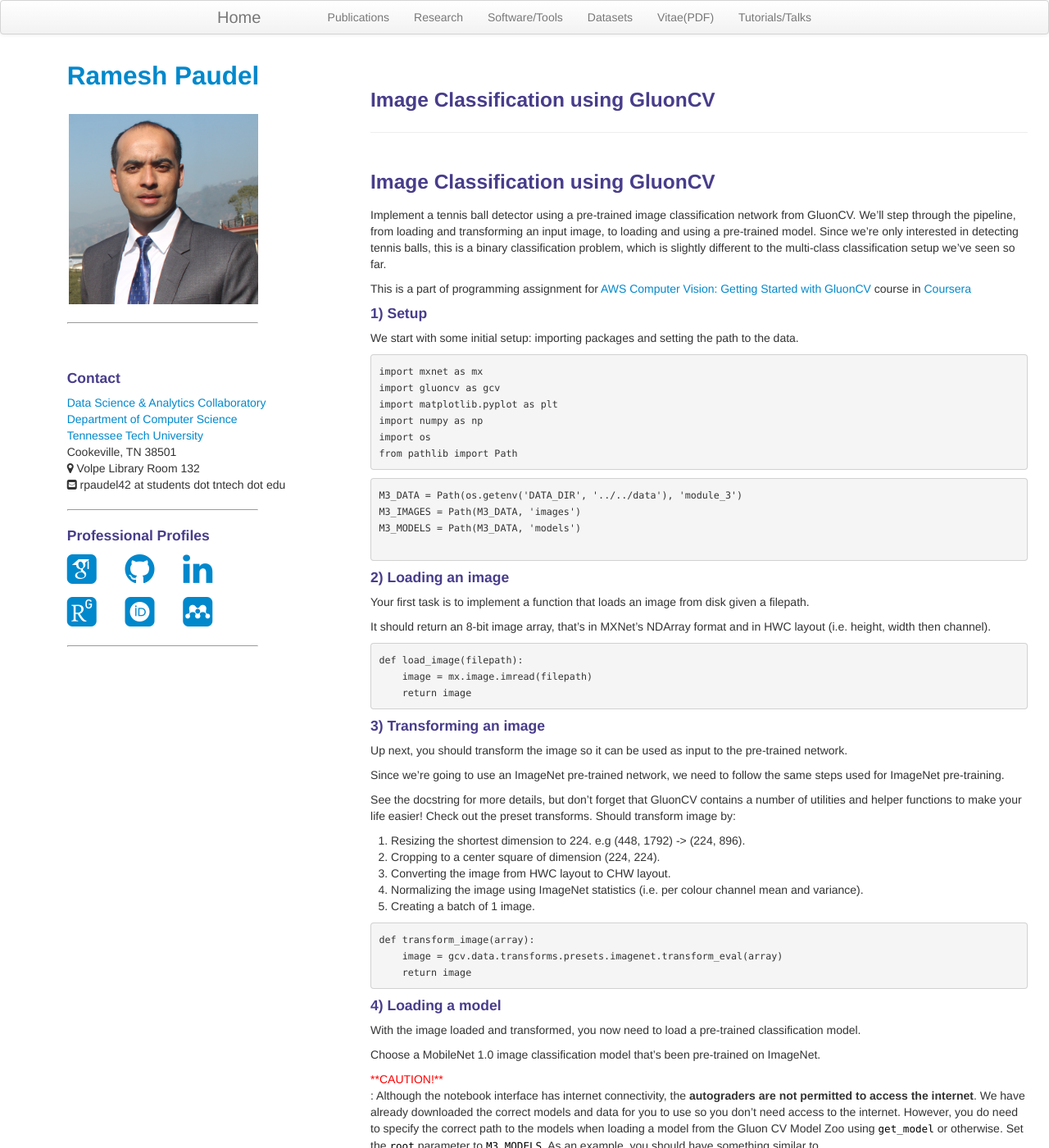
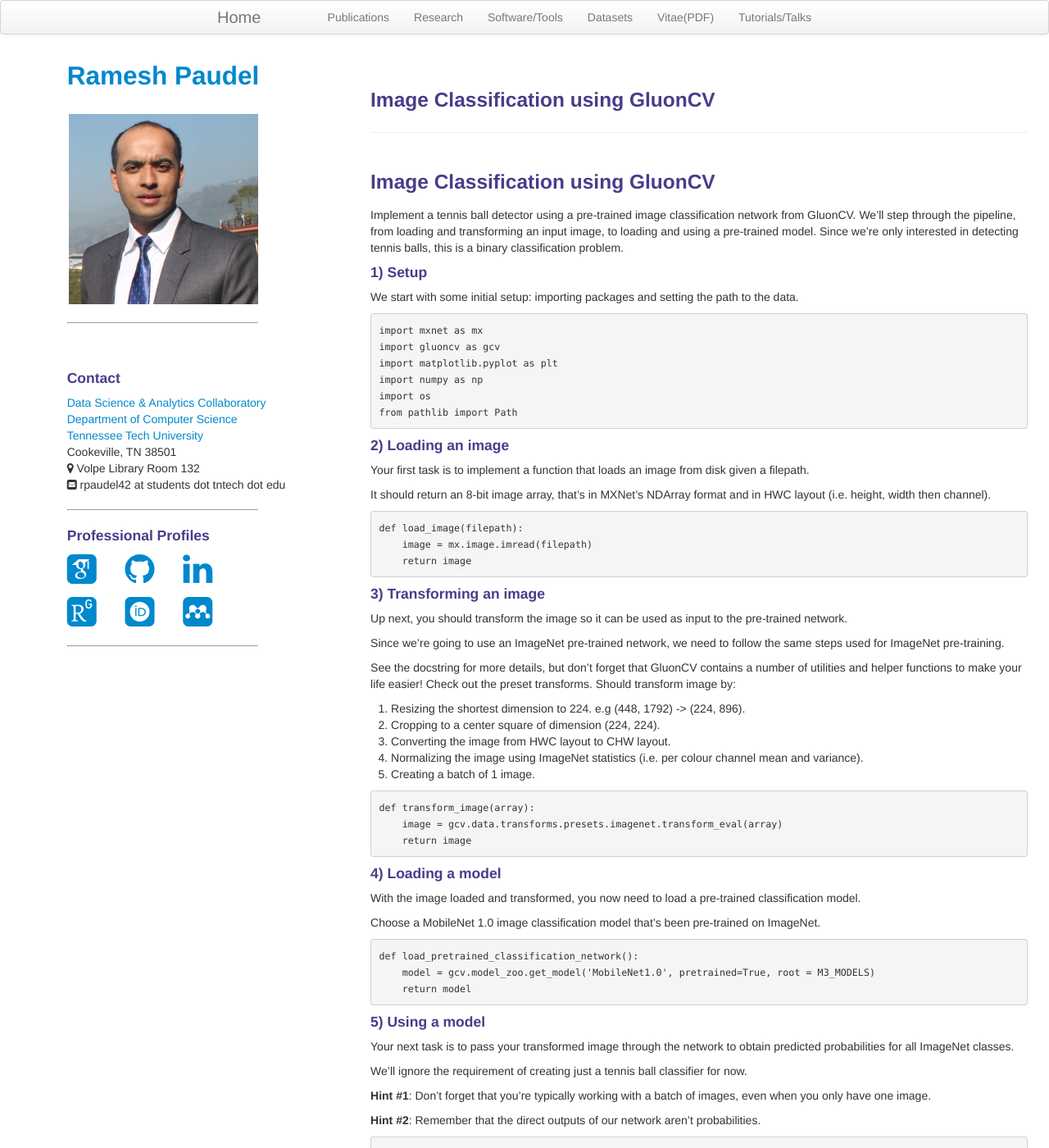
Before and after one commit to rpaudel42/rpaudel42.github.io, a Jekyll site: the page built from pages/image_classification/image.md, in a window 1280 px wide and 1400 px high. Shown: the whole window at 82% size. Built offline with Jekyll 4.4.1, drawn with Linux system fonts in a browser that asks for light colours; nearby versions of some CDN libraries; some web fonts are replaced; our own code applies the rules of GitHub Pages for plain Markdown files; some of the changed text lies outside the part shown.

Commit message:
Update img clf blog

````diff
--- a/pages/image_classification/image.md
+++ b/pages/image_classification/image.md
@@ -2,10 +2,8 @@
 
 Implement a tennis ball detector using a pre-trained image classification network from GluonCV.
 We'll step through the pipeline, from loading and transforming an input image, to loading and using
-a pre-trained model. Since we're only interested in detecting tennis balls, this is a binary classification problem,
-which is slightly different to the multi-class classification setup we've seen so far.
+a pre-trained model. Since we're only interested in detecting tennis balls, this is a binary classification problem.
 
-This is a part of programming assignment for [AWS Computer Vision: Getting Started with GluonCV](https://www.coursera.org/learn/aws-computer-vision-gluoncv/home/welcome) course in [Coursera](https://www.coursera.org)
 
 #### 1) Setup
 
@@ -19,14 +17,6 @@ import matplotlib.pyplot as plt
 import numpy as np
 import os
 from pathlib import Path
-```
-
-
-```python
-M3_DATA = Path(os.getenv('DATA_DIR', '../../data'), 'module_3')
-M3_IMAGES = Path(M3_DATA, 'images')
-M3_MODELS = Path(M3_DATA, 'models')
-
 ```
 
 #### 2) Loading an image
@@ -67,8 +57,6 @@ def transform_image(array):
 With the image loaded and transformed, you now need to load a pre-trained classification model.
 
 Choose a MobileNet 1.0 image classification model that's been pre-trained on ImageNet.
-
-<font color='red'>**CAUTION!**</font>: Although the notebook interface has internet connectivity, the **autograders are not permitted to access the internet**. We have already downloaded the correct models and data for you to use so you don't need access to the internet. However, you do need to specify the correct path to the models when loading a model from the Gluon CV Model Zoo using `get_model` or otherwise. Set the `root` parameter to `M3_MODELS`. As an example, you should have something similar to `gcv.model_zoo.get_model(..., root=M3_MODELS)`. Usually, in the real world, you have internet access, so setting the `root` parameter isn't required (and it's set to `~/.mxnet` by default).
 
 
 ```python
````
